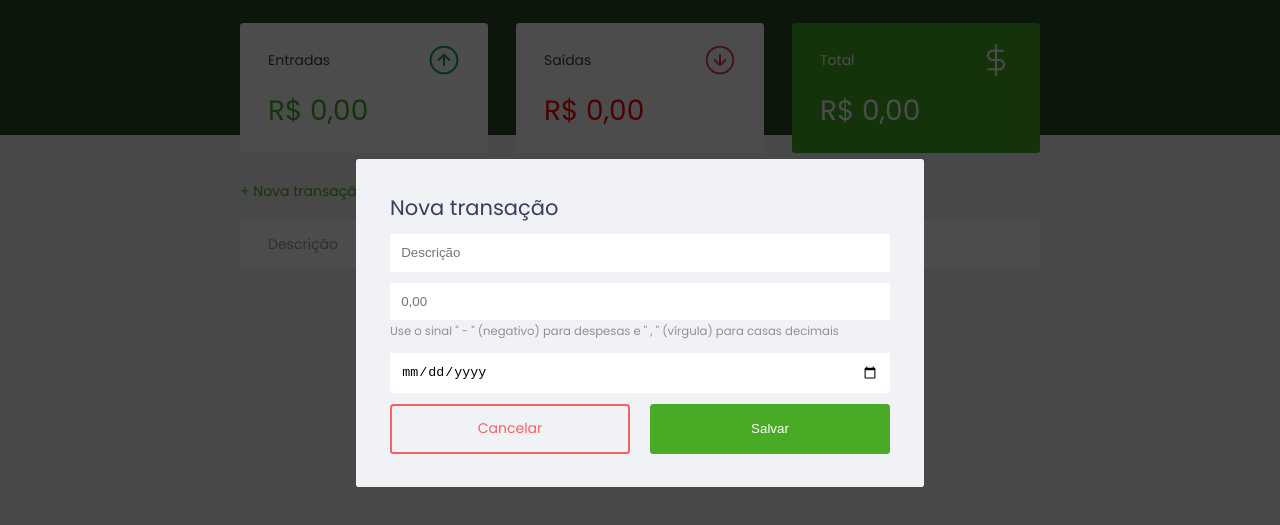
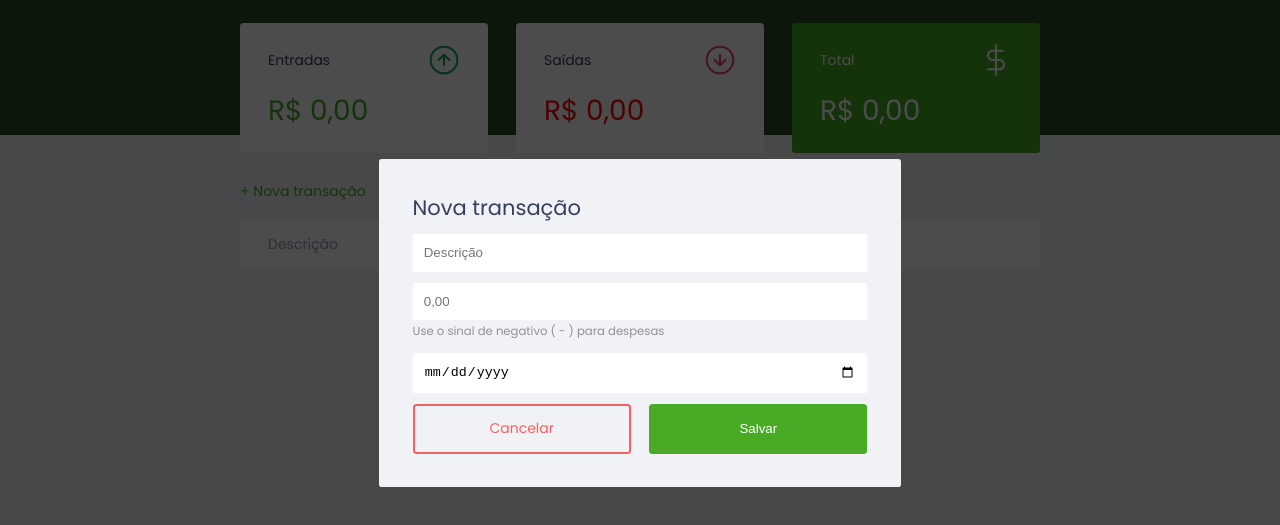
Before and after one commit to Geelpa/Finances, a plain HTML site: page index.html in a window 1280 px wide. Both pictures are taken after a click on the link "+ Nova transação". Shown: the part 77-602 px from the top of the page. Drawn offline with Linux system fonts and the light colour scheme.

Commit message:
Update index.html

```diff
--- a/index.html
+++ b/index.html
@@ -104,7 +104,7 @@
                             name="amount"
                             placeholder="0,00"
                         />
-                        <small class="help"> Use o sinal " - " (negativo) para despesas e " , " (vírgula) para casas decimais </small>
+                        <small class="help"> Use o sinal de negativo ( - ) para despesas  </small>
                     </div>
 
                     <div class="input-group">
```
